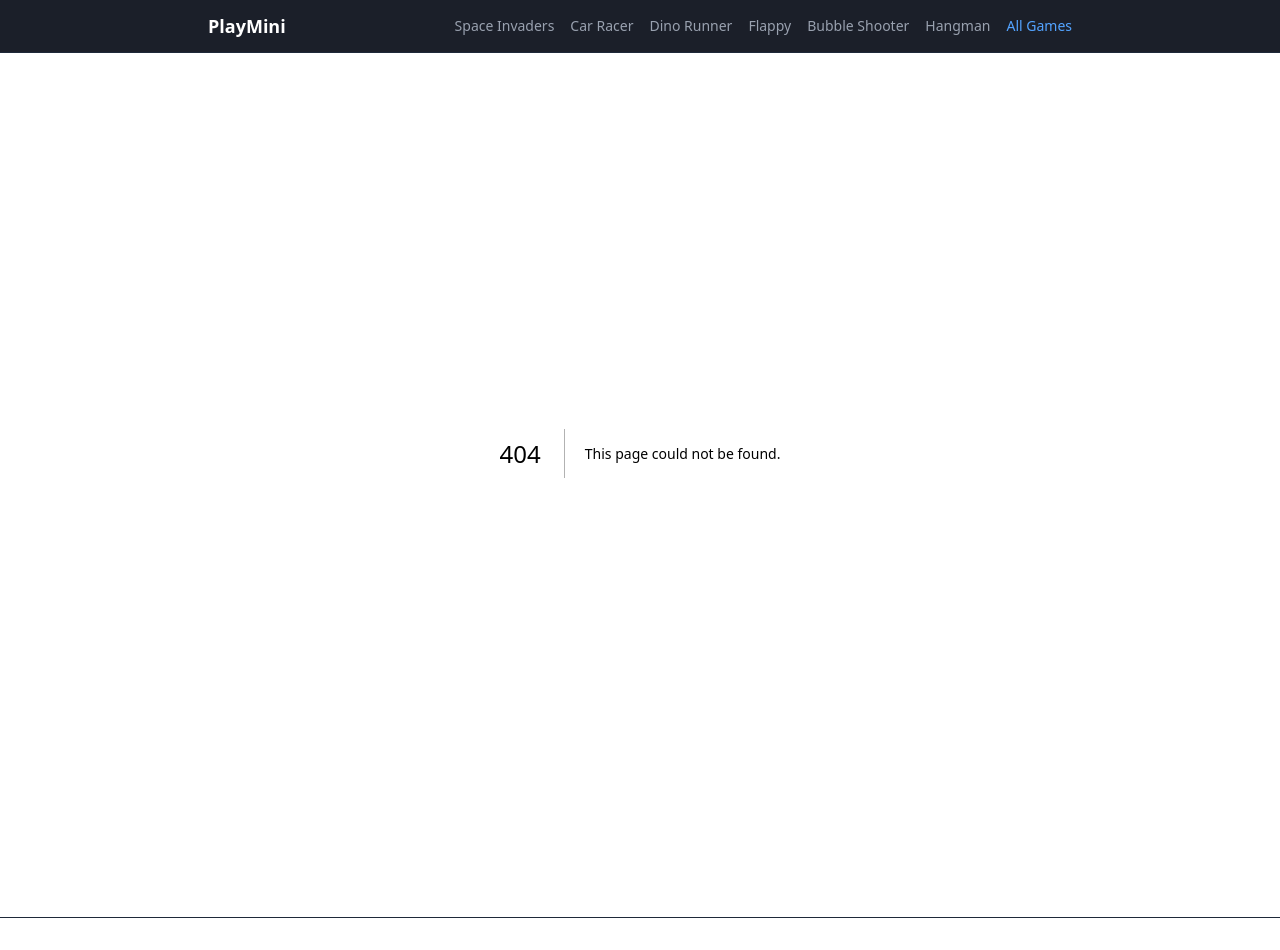
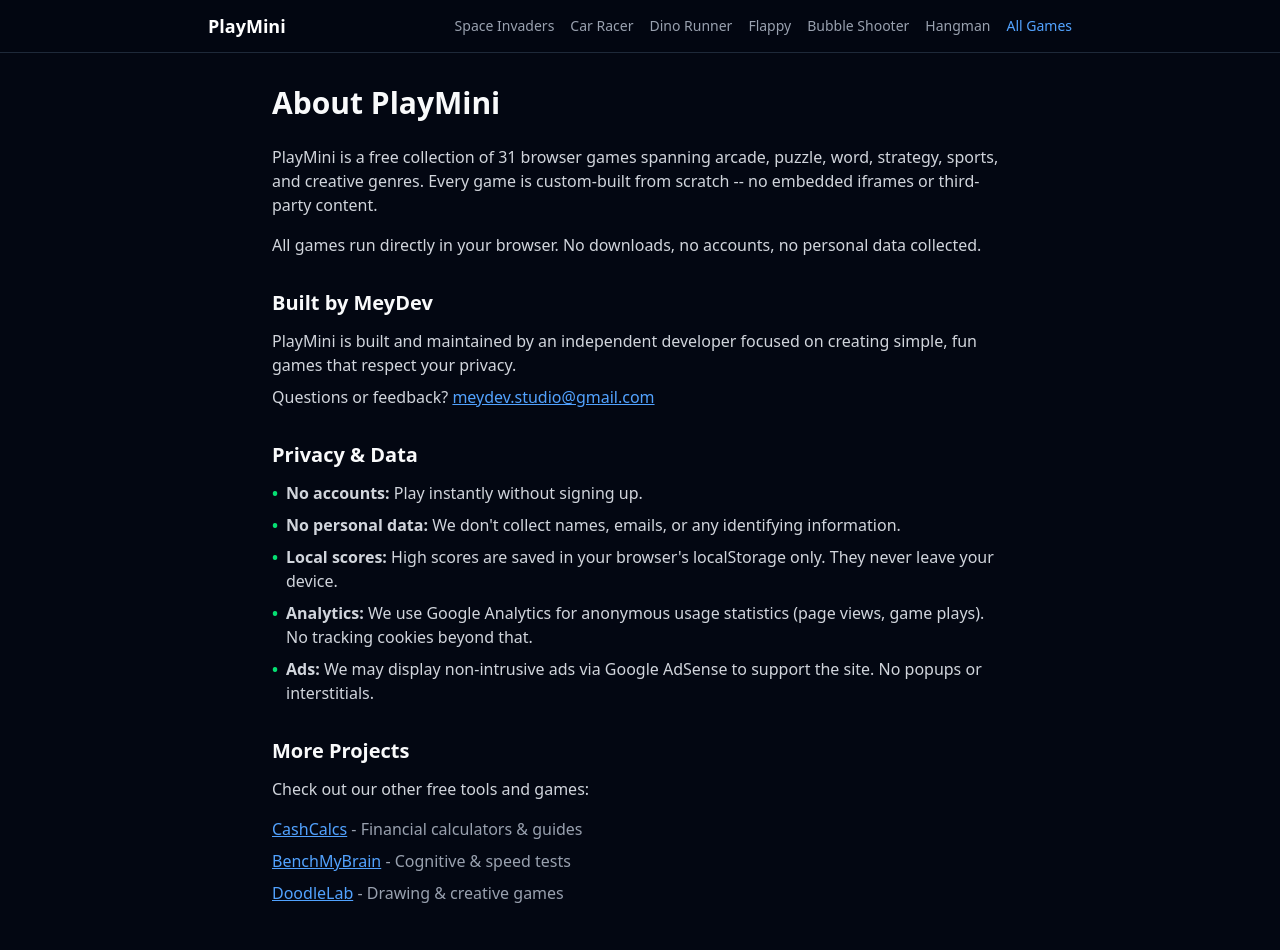
Before and after one commit to meysamaghighi/playmini, a Next.js app: page /about in a window 1280 px wide. Before the commit this address had no page. Shown: the top 950 px of the page. Built offline with nearby package versions, Linux system fonts and the light colour scheme.

Commit message:
Add About & Privacy page, link in footer
Co-Authored-By: Claude Opus 4.6 <noreply@anthropic.com>

```diff
--- /dev/null
+++ b/app/about/page.tsx
@@ -0,0 +1,138 @@
+import type { Metadata } from "next";
+import Link from "next/link";
+
+export const metadata: Metadata = {
+  title: "About PlayMini - Free Browser Games",
+  description:
+    "Learn about PlayMini, a collection of 31 free browser games. Custom-built games with no downloads, no accounts, and no tracking.",
+  openGraph: {
+    title: "About PlayMini",
+    description:
+      "31 custom-built browser games. Free to play, no downloads or sign-ups required.",
+    type: "website",
+  },
+};
+
+export default function AboutPage() {
+  return (
+    <main className="max-w-3xl mx-auto px-4 py-8">
+      <h1 className="text-3xl font-black mb-6">About PlayMini</h1>
+
+      <section className="mb-8">
+        <p className="text-gray-300 mb-4">
+          PlayMini is a free collection of 31 browser games spanning arcade,
+          puzzle, word, strategy, sports, and creative genres. Every game is
+          custom-built from scratch -- no embedded iframes or third-party
+          content.
+        </p>
+        <p className="text-gray-300">
+          All games run directly in your browser. No downloads, no accounts, no
+          personal data collected.
+        </p>
+      </section>
+
+      <section className="mb-8">
+        <h2 className="text-xl font-bold mb-3">Built by MeyDev</h2>
+        <p className="text-gray-300 mb-2">
+          PlayMini is built and maintained by an independent developer focused
+          on creating simple, fun games that respect your privacy.
+        </p>
+        <p className="text-gray-300">
+          Questions or feedback?{" "}
+          <a
+            href="mailto:meydev.studio@gmail.com"
+            className="text-blue-400 hover:text-blue-300 underline"
+          >
+            meydev.studio@gmail.com
+          </a>
+        </p>
+      </section>
+
+      <section className="mb-8">
+        <h2 className="text-xl font-bold mb-3">Privacy & Data</h2>
+        <ul className="space-y-2 text-gray-300">
+          <li className="flex gap-2">
+            <span className="text-green-400 font-bold">•</span>
+            <span>
+              <strong>No accounts:</strong> Play instantly without signing up.
+            </span>
+          </li>
+          <li className="flex gap-2">
+            <span className="text-green-400 font-bold">•</span>
+            <span>
+              <strong>No personal data:</strong> We don't collect names, emails,
+              or any identifying information.
+            </span>
+          </li>
+          <li className="flex gap-2">
+            <span className="text-green-400 font-bold">•</span>
+            <span>
+              <strong>Local scores:</strong> High scores are saved in your
+              browser's localStorage only. They never leave your device.
+            </span>
+          </li>
+          <li className="flex gap-2">
+            <span className="text-green-400 font-bold">•</span>
+            <span>
+              <strong>Analytics:</strong> We use Google Analytics for anonymous
+              usage statistics (page views, game plays). No tracking cookies
+              beyond that.
+            </span>
+          </li>
+          <li className="flex gap-2">
+            <span className="text-green-400 font-bold">•</span>
+            <span>
+              <strong>Ads:</strong> We may display non-intrusive ads via Google
+              AdSense to support the site. No popups or interstitials.
+            </span>
+          </li>
+        </ul>
+      </section>
+
+      <section className="mb-8">
+        <h2 className="text-xl font-bold mb-3">More Projects</h2>
+        <p className="text-gray-300 mb-4">
+          Check out our other free tools and games:
+        </p>
+        <ul className="space-y-2">
+          <li>
+            <Link
+              href="https://cashcalcs.com"
+              className="text-blue-400 hover:text-blue-300 underline"
+            >
+              CashCalcs
+            </Link>
+            <span className="text-gray-400"> - Financial calculators & guides</span>
+          </li>
+          <li>
+            <Link
+              href="https://benchmybrain.com"
+              className="text-blue-400 hover:text-blue-300 underline"
+            >
+              BenchMyBrain
+            </Link>
+            <span className="text-gray-400"> - Cognitive & speed tests</span>
+          </li>
+          <li>
+            <Link
+              href="https://doodlelab.fun"
+              className="text-blue-400 hover:text-blue-300 underline"
+            >
+              DoodleLab
+            </Link>
+            <span className="text-gray-400"> - Drawing & creative games</span>
+          </li>
+        </ul>
+      </section>
+
+      <div className="mt-12 pt-8 border-t border-gray-800">
+        <Link
+          href="/"
+          className="inline-block px-6 py-3 bg-blue-600 hover:bg-blue-500 rounded-lg font-bold transition-colors"
+        >
+          Back to Games
+        </Link>
+      </div>
+    </main>
+  );
+}
--- a/app/layout.tsx
+++ b/app/layout.tsx
@@ -106,6 +106,9 @@ export default function RootLayout({
         <footer className="border-t border-gray-800 mt-16">
           <div className="max-w-4xl mx-auto px-4 py-8 text-center">
             <p className="text-xs text-gray-500">Free browser games. No download, no sign-up required.</p>
+            <div className="mt-2 mb-4">
+              <Link href="/about" className="text-xs text-gray-400 hover:text-gray-300 underline">About</Link>
+            </div>
             <div className="mt-4">
               <p className="text-sm text-gray-400 mb-2">Check out our other sites:</p>
               <div className="flex flex-wrap justify-center gap-3">
```
